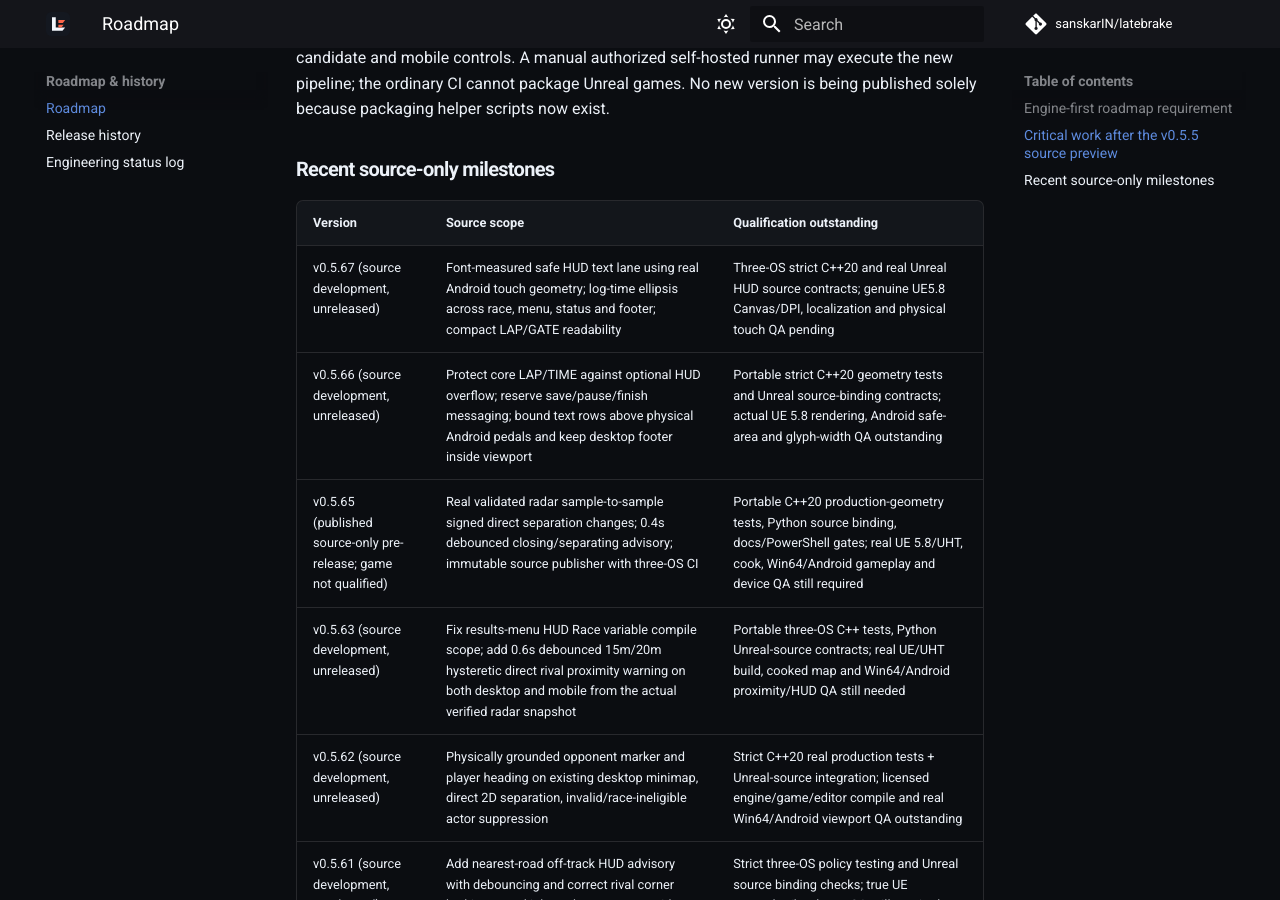
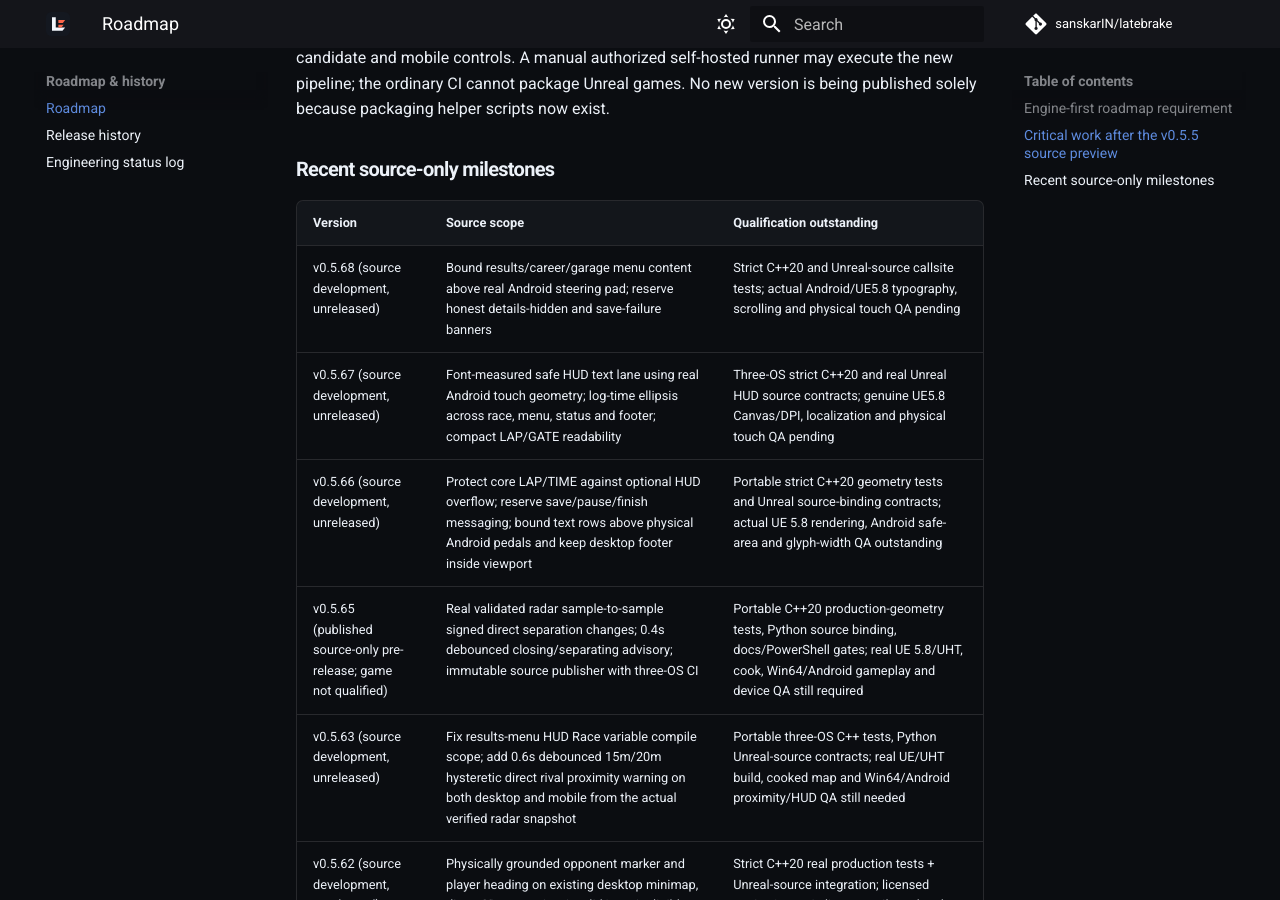
Before and after one commit to sanskarIN/latebrake, an MkDocs documentation site: the page built from docs/ROADMAP.md, in a window 1280 px wide and 900 px high, scrolled down 5350 px. Built offline with MkDocs 1.6.1 and Material for MkDocs 9.7.7, drawn with Linux system fonts in a browser that asks for light colours; comment, search, counter and statistics services are not loaded.

Commit message:
docs(roadmap): add upcoming menu vertical safety milestone

```diff
--- a/docs/ROADMAP.md
+++ b/docs/ROADMAP.md
@@ -81,6 +81,7 @@ solely because packaging helper scripts now exist.
 
 | Version | Source scope | Qualification outstanding |
 | --- | --- | --- |
+| v0.5.68 (source development, unreleased) | Bound results/career/garage menu content above real Android steering pad; reserve honest details-hidden and save-failure banners | Strict C++20 and Unreal-source callsite tests; actual Android/UE5.8 typography, scrolling and physical touch QA pending |
 | v0.5.67 (source development, unreleased) | Font-measured safe HUD text lane using real Android touch geometry; log-time ellipsis across race, menu, status and footer; compact LAP/GATE readability | Three-OS strict C++20 and real Unreal HUD source contracts; genuine UE5.8 Canvas/DPI, localization and physical touch QA pending |
 | v0.5.66 (source development, unreleased) | Protect core LAP/TIME against optional HUD overflow; reserve save/pause/finish messaging; bound text rows above physical Android pedals and keep desktop footer inside viewport | Portable strict C++20 geometry tests and Unreal source-binding contracts; actual UE 5.8 rendering, Android safe-area and glyph-width QA outstanding |
 | v0.5.65 (published source-only pre-release; game not qualified) | Real validated radar sample-to-sample signed direct separation changes; 0.4s debounced closing/separating advisory; immutable source publisher with three-OS CI | Portable C++20 production-geometry tests, Python source binding, docs/PowerShell gates; real UE 5.8/UHT, cook, Win64/Android gameplay and device QA still required |
```
